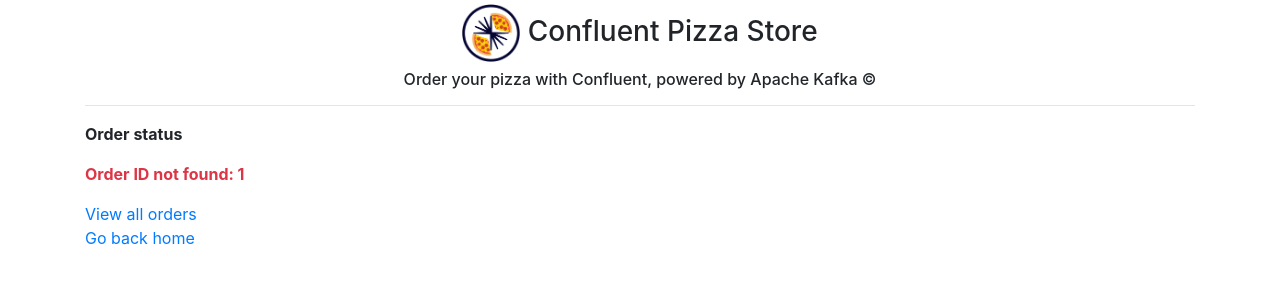
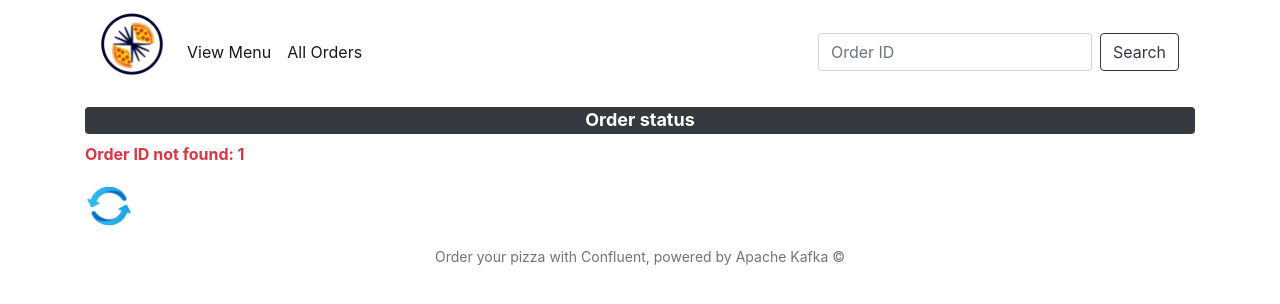
Before and after one commit to ifnesi/python-kafka-microservices, a Flask app: page /orders/1 in a window 1280 px wide. Shown: the top 304 px of the page. Run offline with Flask 2, Linux system fonts and the light colour scheme; data that the repository does not hold is empty; parts of the project's set-up code (start-up, migrations or seed data) failed here and were passed over; some libraries are stand-ins or nearby versions.

Commit message:
Minor layout updates

```diff
--- /dev/null
+++ b/static/css/main.css
@@ -0,0 +1,15 @@
+.nav-link:hover {
+    text-decoration: underline;
+}
+
+.img_border {
+    border: solid thin transparent;
+    border-radius: 8px;
+}
+
+.img_border:hover,
+.img_border:focus,
+.img_border:target,
+.img_border:active {
+    border-color: rgb(3, 3, 174);
+}
--- /dev/null
+++ b/static/js/main.js
@@ -0,0 +1,6 @@
+function viewOrder() {
+    var order_id = document.getElementById("order_id").value;
+    if (order_id) {
+        window.location.href = "/orders/" + order_id;
+    }
+}
--- a/templates/menu.html
+++ b/templates/menu.html
@@ -1,7 +1,7 @@
 {% extends 'root.html' %}
 
 {% block content %}
-<p class="font-weight-bold">Customise your pizza</p>
+<h4><span class="badge badge-dark w-100">Customise your pizza</span></h4>
 <form action="/" class="needs-validation" method="POST">
     <div class="row">
         <div class="col-12">
@@ -62,6 +62,4 @@
     <button type="submit" class="btn btn-primary">Submit your order</button>
     <button type="reset" class="btn btn-warning">Clear form</button>
 </form>
-<br>
-<a href="/orders">View all orders</a>
 {% endblock %}
--- a/templates/order_confirmation.html
+++ b/templates/order_confirmation.html
@@ -1,7 +1,7 @@
 {% extends 'root.html' %}
 
 {% block content %}
-<p class="font-weight-bold">We have received your order!</p>
+<h4><span class="badge badge-success w-100">We have received your order!</span></h4>
 <table class="table table-striped table-hover">
     <tbody>
         <tr>
@@ -32,5 +32,4 @@
         </tr>
     </tbody>
 </table>
-<a href="/">Go back home</a>
 {% endblock %}
--- a/templates/root.html
+++ b/templates/root.html
@@ -7,18 +7,42 @@
     <meta charset="utf-8">
     <meta name="viewport" content="width=device-width, initial-scale=1">
     <link rel="stylesheet" href="{{ url_for('static', filename='css/bootstrap.min.css') }}">
+    <link rel="stylesheet" href="{{ url_for('static', filename='css/main.css') }}">
     <script src="{{ url_for('static', filename='js/bootstrap.bundle.min.js') }}"></script>
+    <script src="{{ url_for('static', filename='js/main.js') }}"></script>
 </head>
 
 <body>
     <div class="container">
         {% autoescape false %}
-        <h3 class="text-center mt-1"><img src="{{ url_for('static', filename='images/logo.png') }}" width=58
-                class="map img-resonsive" /> Confluent Pizza Store</h3>
-        <h6 class="text-center">Order your pizza with Confluent, powered by Apache Kafka &copy;</h6>
         {% endautoescape %}
-        <hr>
+        <nav class="navbar navbar-expand-lg navbar-light pb-2">
+            <p class="navbar-brand"><img src="{{ url_for('static', filename='images/logo.png') }}" width=62
+                    class="map img-resonsive" /></p>
+            <button class="navbar-toggler" type="button" data-toggle="collapse" data-target="#navbarSupportedContent"
+                aria-controls="navbarSupportedContent" aria-expanded="false" aria-label="Toggle navigation">
+                <span class="navbar-toggler-icon"></span>
+            </button>
+            <div class="collapse navbar-collapse" id="navbarSupportedContent">
+                <ul class="navbar-nav mr-auto">
+                    <li class="nav-item active">
+                        <a class="nav-link" href="/" title="Place your order">View Menu</a>
+                    </li>
+                    <li class="nav-item active">
+                        <a class="nav-link" href="/orders" title="View all orders">All Orders</a>
+                    </li>
+                </ul>
+                <form class="form-inline my-2 my-lg-0">
+                    <input class="form-control mr-sm-2" type="order" placeholder="Order ID" id="order_id"
+                        aria-label="Search" value="{{order_id}}">
+                    <a href="javascript:void(0);" class="btn btn-outline-dark my-2 my-sm-0"
+                        onClick="javascript:viewOrder();">Search</a>
+                </form>
+            </div>
+        </nav>
         {% block content %}{% endblock %}
+        <p class="text-center pt-3 text-secondary small">Order your pizza with Confluent, powered by Apache Kafka &copy;
+        </p>
     </div>
 </body>
 
--- a/templates/view_order.html
+++ b/templates/view_order.html
@@ -1,7 +1,7 @@
 {% extends 'root.html' %}
 
 {% block content %}
-<p class="font-weight-bold">Order status</p>
+<h4><span class="badge badge-dark w-100">Order status</span></h4>
 {% if error %}
 <p class="font-weight-bold text-danger">{{error}}</p>
 {% else %}
@@ -28,7 +28,7 @@
     </tbody>
 </table>
 {% endif %}
-<a href="/orders">View all orders</a>
-<br>
-<a href="/">Go back home</a>
+<a href="javascript:void(0);" onClick="window.location.reload();"><img
+        src="{{ url_for('static', filename='images/refresh.png') }}" width=48 title="Refresh page"
+        class="img_border" /></a>
 {% endblock %}
```
Also changed, not shown: templates/view_orders.html (+3 -4 lines), static/images/refresh.png (added).
